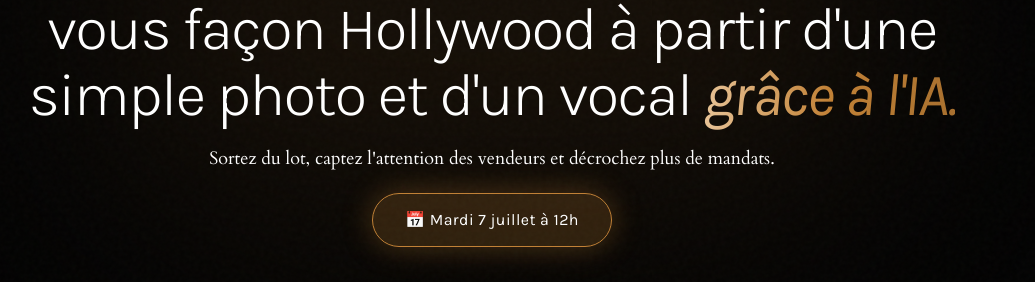
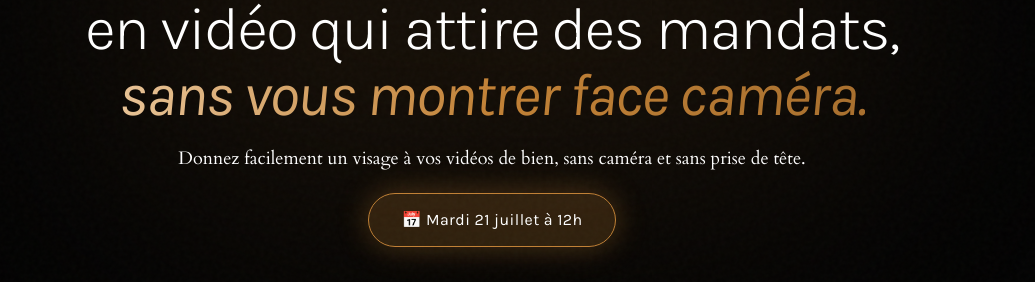
Before and after one commit to idriss-bot/r3-site, a React (Vite) app: page /masterclass-video-ia in a window 1280 px wide. Shown: the part 190-472 px from the top of the page, without its empty margins (148-1183 px from the left). Built offline with nearby package versions, Linux system fonts and the light colour scheme; grey boxes are pictures that could not be loaded.

Commit message:
fix: mise à jour H1, H2 et date masterclass-video-ia (21 juillet)
Co-Authored-By: Claude Opus 4.6 <noreply@anthropic.com>

```diff
--- a/src/pages/MasterclassVideoIA.tsx
+++ b/src/pages/MasterclassVideoIA.tsx
@@ -69,13 +69,13 @@ export default function MasterclassVideoIA() {
           {/* Headings */}
           <div className="text-center mb-8 md:mb-10">
             <h1 className="text-4xl md:text-5xl lg:text-6xl font-heading font-light mb-4 leading-[1.1] tracking-tight text-balance">
-              Créez simplement des vidéos de vous façon Hollywood à partir d'une simple photo et d'un vocal <span className="italic gold-gradient-text">grâce à l'IA.</span>
+              Comment transformer chaque bien en vidéo qui attire des mandats, <span className="italic gold-gradient-text">sans vous montrer face caméra.</span>
             </h1>
             <p className="text-base md:text-lg text-white max-w-2xl mx-auto leading-relaxed font-light text-balance">
-              Sortez du lot, captez l'attention des vendeurs et décrochez plus de mandats.
+              Donnez facilement un visage à vos vidéos de bien, sans caméra et sans prise de tête.
             </p>
             <div className="inline-flex items-center gap-2 mt-5 px-8 py-3.5 rounded-full border border-primary bg-primary/20 shadow-[0_0_30px_rgba(194,129,53,0.35)]">
-              <span className="text-white font-heading text-sm md:text-base tracking-wide">📅 Mardi 7 juillet à 12h</span>
+              <span className="text-white font-heading text-sm md:text-base tracking-wide">📅 Mardi 21 juillet à 12h</span>
             </div>
           </div>
 
```
